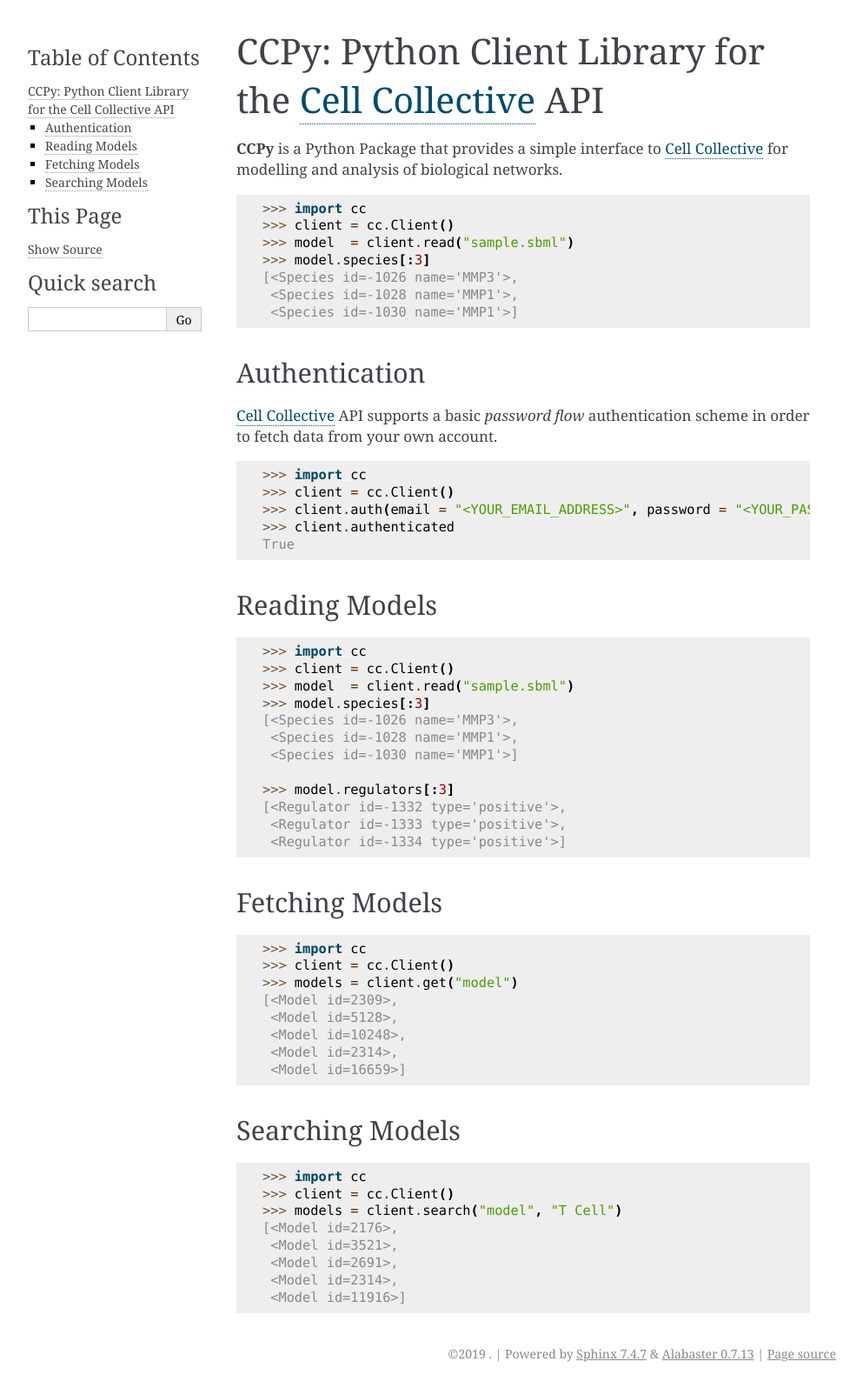
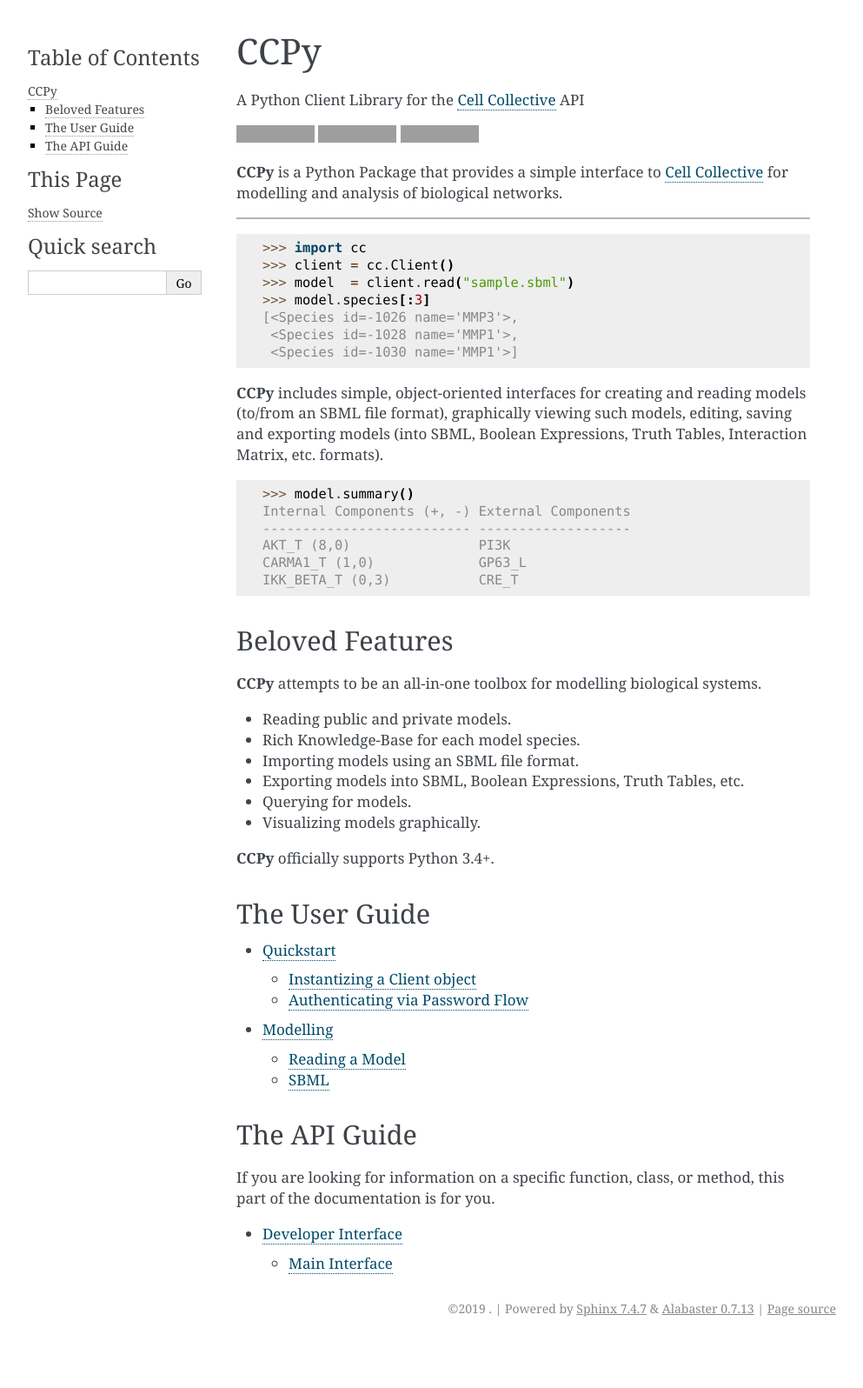
Before and after one commit to cellcollective/ccapi, a Sphinx documentation site: the page built from docs/source/index.rst, in a window 1280 px wide. Shown: the whole page at 87% size, without its empty margins (148-1141 px from the left). Built offline with Sphinx 7.4.7, drawn with Linux system fonts in a browser that asks for light colours; the version number could not be read and is left out; after the commit the page ends 1544 px from its top, so only the background shows below that; grey boxes are pictures that could not be loaded.

Commit message:
Added Documentation

````diff
--- a/docs/source/conf.py
+++ b/docs/source/conf.py
@@ -21,7 +21,15 @@
 version   = cc.__version__
 release   = cc.__version__
 
-source_suffix  = ".md"
+source_suffix  = [".rst", ".md"]
 source_parsers = { ".md": "recommonmark.parser.CommonMarkParser" }
 
-master_doc     = "index"
+master_doc  = "index"
+
+extensions  = [
+    'sphinx.ext.autodoc',
+
+    # IPython directive
+    'IPython.sphinxext.ipython_console_highlighting',
+    'IPython.sphinxext.ipython_directive'
+]
--- a/docs/source/index.md
+++ /dev/null
@@ -1,72 +0,0 @@
-### CCPy: Python Client Library for the [Cell Collective](https://cellcollective.org) API
-
-**CCPy** is a Python Package that provides a simple interface to
-[Cell Collective](https://cellcollective.org) for modelling and analysis of
-biological networks.
-
-```python
->>> import cc
->>> client = cc.Client()
->>> model  = client.read("sample.sbml")
->>> model.species[:3]
-[<Species id=-1026 name='MMP3'>,
- <Species id=-1028 name='MMP1'>,
- <Species id=-1030 name='MMP1'>]
-```
-
-#### Authentication
-
-[Cell Collective](https://cellcollective.org) API supports a basic
-*password flow* authentication scheme in order to fetch data from your own
-account.
-
-```python
->>> import cc
->>> client = cc.Client()
->>> client.auth(email = "<YOUR_EMAIL_ADDRESS>", password = "<YOUR_PASSWORD>")
->>> client.authenticated
-True
-```
-
-#### Reading Models
-
-```python
->>> import cc
->>> client = cc.Client()
->>> model  = client.read("sample.sbml")
->>> model.species[:3]
-[<Species id=-1026 name='MMP3'>,
- <Species id=-1028 name='MMP1'>,
- <Species id=-1030 name='MMP1'>]
-
->>> model.regulators[:3]
-[<Regulator id=-1332 type='positive'>,
- <Regulator id=-1333 type='positive'>,
- <Regulator id=-1334 type='positive'>]
-```
-
-#### Fetching  Models
-
-```python
->>> import cc
->>> client = cc.Client()
->>> models = client.get("model")
-[<Model id=2309>,
- <Model id=5128>,
- <Model id=10248>,
- <Model id=2314>,
- <Model id=16659>]
-```
-
-#### Searching Models
-
-```python
->>> import cc
->>> client = cc.Client()
->>> models = client.search("model", "T Cell")
-[<Model id=2176>,
- <Model id=3521>,
- <Model id=2691>,
- <Model id=2314>,
- <Model id=11916>]
-```
--- /dev/null
+++ b/docs/source/index.rst
@@ -0,0 +1,73 @@
+CCPy
+====
+
+A Python Client Library for the `Cell Collective <https://cellcollective.org>`_ API
+
+.. image:: https://img.shields.io/pypi/v/ccpy.svg?style=flat-square
+    :target: https://pypi.org/project/ccpy/
+
+.. image:: https://img.shields.io/pypi/l/ccpy.svg?style=flat-square
+    :target: https://pypi.org/project/ccpy/
+
+.. image:: https://img.shields.io/pypi/pyversions/ccpy.svg?style=flat-square
+    :target: https://pypi.org/project/ccpy/
+
+**CCPy** is a Python Package that provides a simple interface to
+`Cell Collective <https://cellcollective.org>`_ for modelling and analysis of
+biological networks.
+
+-------------------
+
+    >>> import cc
+    >>> client = cc.Client()
+    >>> model  = client.read("sample.sbml")
+    >>> model.species[:3]
+    [<Species id=-1026 name='MMP3'>,
+     <Species id=-1028 name='MMP1'>,
+     <Species id=-1030 name='MMP1'>]
+
+**CCPy** includes simple, object-oriented interfaces for creating and
+reading models (to/from an SBML file format), graphically viewing such models,
+editing, saving and exporting models (into SBML, Boolean Expressions,
+Truth Tables, Interaction Matrix, etc. formats).
+
+    >>> model.summary()
+    Internal Components (+, -) External Components
+    -------------------------- -------------------
+    AKT_T (8,0)                PI3K
+    CARMA1_T (1,0)             GP63_L
+    IKK_BETA_T (0,3)           CRE_T
+
+Beloved Features
+----------------
+
+**CCPy** attempts to be an all-in-one toolbox for modelling biological systems.
+
+- Reading public and private models.
+- Rich Knowledge-Base for each model species.
+- Importing models using an SBML file format.
+- Exporting models into SBML, Boolean Expressions, Truth Tables, etc.
+- Querying for models.
+- Visualizing models graphically.
+
+**CCPy** officially supports Python 3.4+.
+
+The User Guide
+--------------
+
+.. toctree::
+   :maxdepth: 2
+
+   user/quickstart
+   user/modelling
+
+The API Guide
+-------------
+
+If you are looking for information on a specific function, class, or method,
+this part of the documentation is for you.
+
+.. toctree::
+   :maxdepth: 2
+
+   api
````
Also changed, not shown: README.md (+1 -1 lines), docs/source/api.rst (added, +13 -0 lines), docs/source/user/modelling.rst (added, +32 -0 lines), docs/source/user/quickstart.rst (added, +69 -0 lines), 4 other files.
